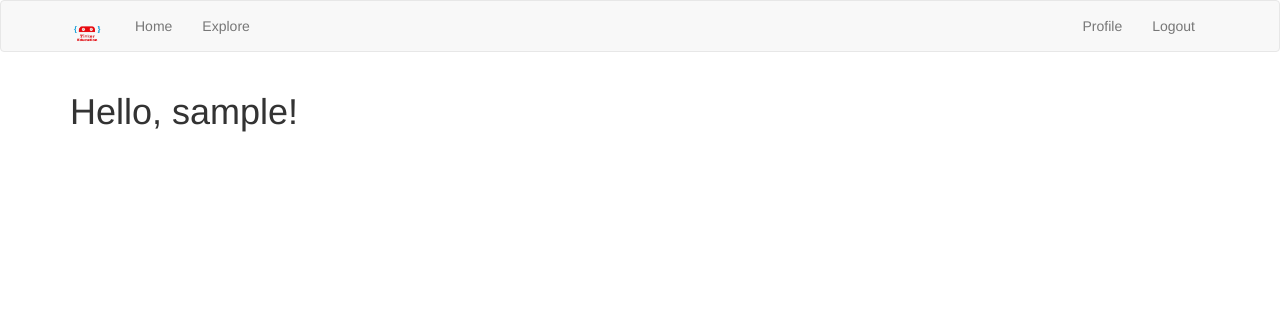
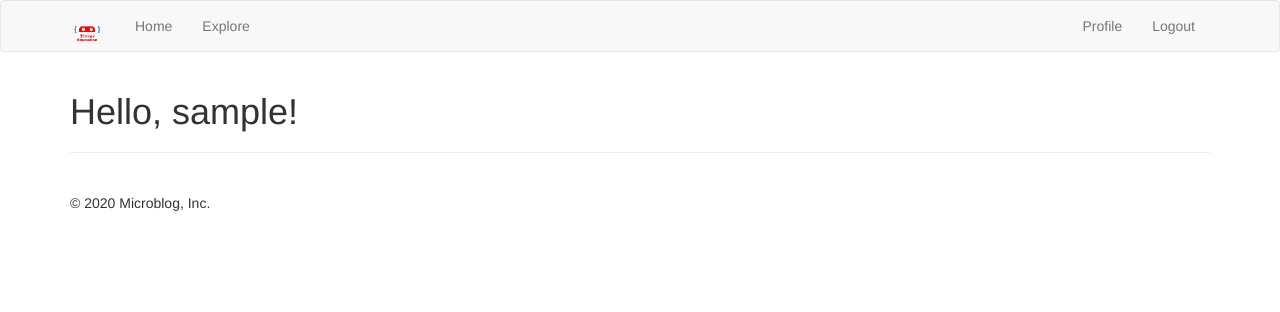
Before and after one commit to GitauHarrison/work-gossip-chat-app, a Flask app: page / in a window 1280 px wide. Shown: the top 312 px of the page. Run offline with Flask 2, Linux system fonts and the light colour scheme; the visitor is signed in with stand-in values (Sample User, id 1); data comes from the database, SQL or seed files in the repository; both versions use the stored data as it was after the commit; some libraries are stand-ins or nearby versions.

Commit message:
Add footer to e displayed in all pages

```diff
--- a/app/templates/base.html
+++ b/app/templates/base.html
@@ -62,5 +62,10 @@
             {{ super() }}
             {{ moment.include_moment() }}
         {% endblock %}
+
+        <hr><br>{{super()}}
+        {%- block footer %}
+            <footer>&copy; {{moment().format('YYYY') }} Microblog, Inc.</footer>
+        {%- endblock footer %}
     </div>
 {% endblock %}
```
Also changed, not shown: app.db.
